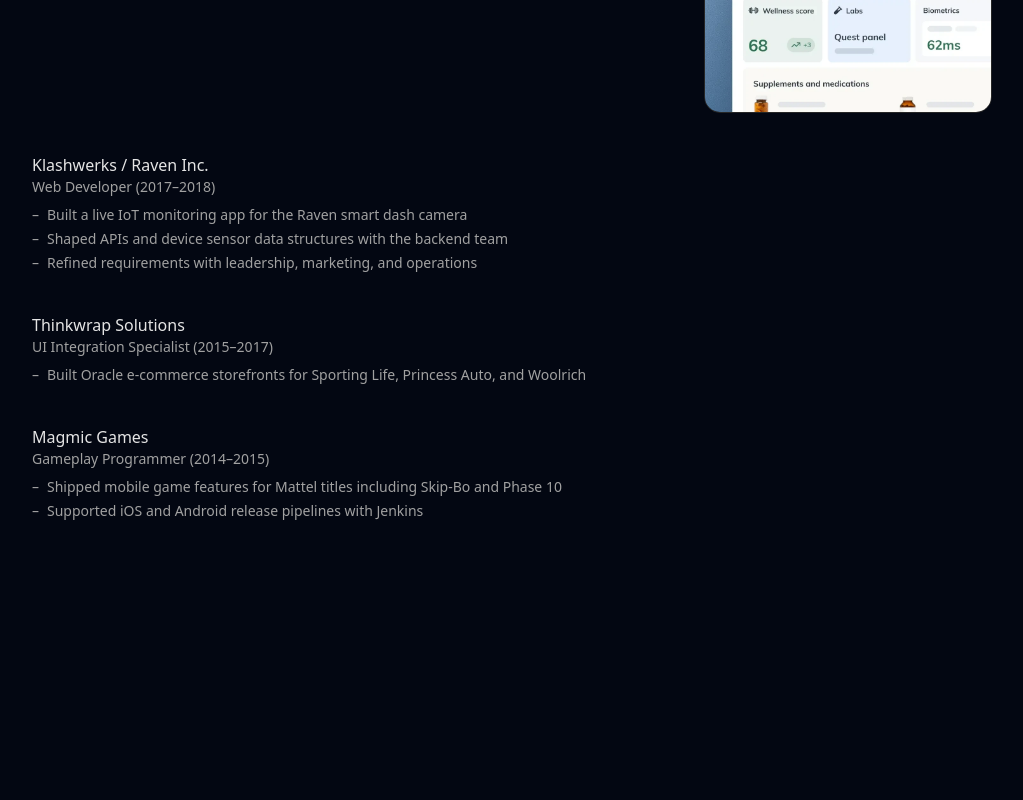
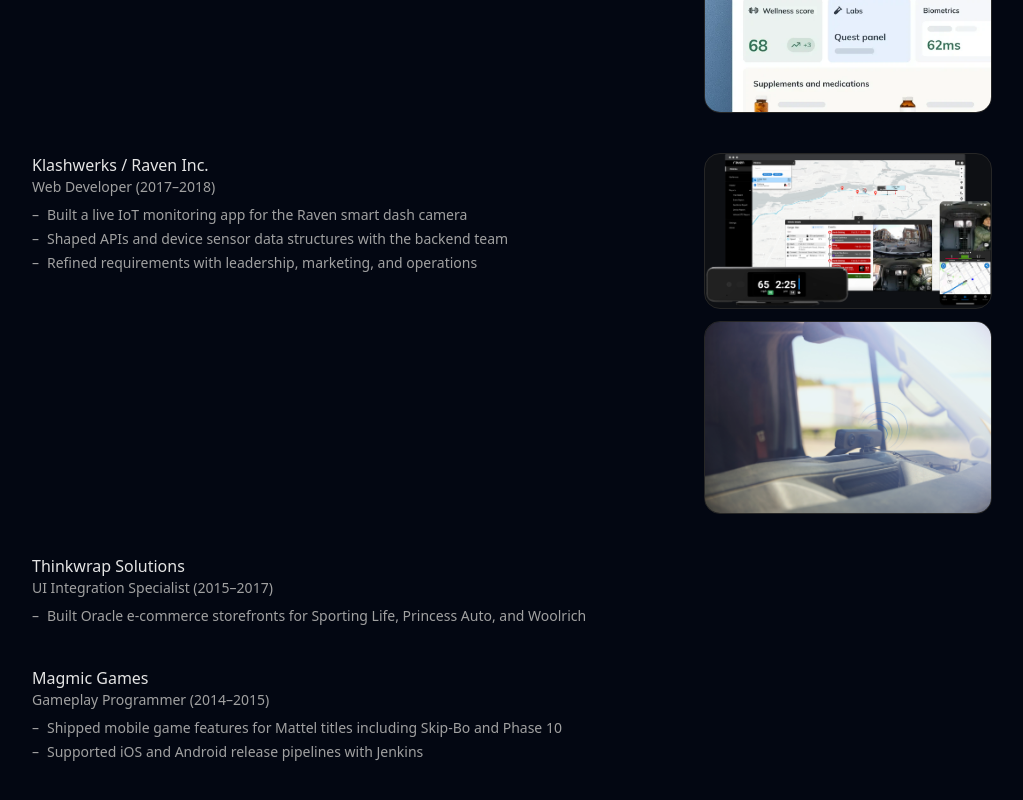
Before and after one commit to AndrewBrough/AndrewBrough.github.io, a React (Vite) app: page / in a window 1280 px wide. Shown: the part 1477-2277 px from the top of the page, without its empty margins (128-1151 px from the left). Before the commit the page ends 2078 px from the top, so only its background shows below. Built offline with nearby package versions, Linux system fonts and the light colour scheme.

Commit message:
added raven images and updated raven work section

```diff
--- a/src/pages/MainPage/experiences.ts
+++ b/src/pages/MainPage/experiences.ts
@@ -86,7 +86,16 @@ export const experiences: ExperienceItem[] = [
         ],
       },
     ],
-    images: [],
+    images: [
+      {
+        src: "/raven/raven-apps.png",
+        alt: "Raven vehicle tracking on desktop and mobile, with the dash camera",
+      },
+      {
+        src: "/raven/raven-bluetooth.png",
+        alt: "Raven dash camera mounted on a vehicle dashboard",
+      },
+    ],
   },
   {
     company: "Thinkwrap Solutions",
```
Also changed, not shown: public/raven/raven-apps.png (added), public/raven/raven-bluetooth.png (added).
